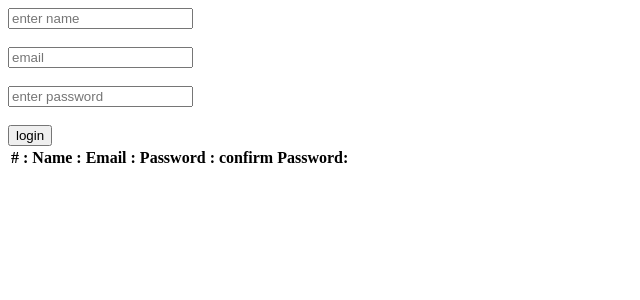
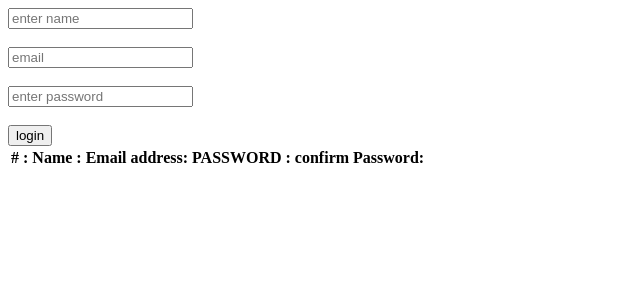
Before and after one commit to Luffyyyyyyyyyy/reactiveForm, an Angular app: page / in a window 1280 px wide. Shown: the top 300 px of the page, without its empty margins (0-640 px from the left). Built offline with nearby package versions, Linux system fonts and the light colour scheme.

Commit message:
just check

```diff
--- a/src/app/app.component.html
+++ b/src/app/app.component.html
@@ -12,8 +12,8 @@
         <tr>
             <th># :</th>
             <th>Name :</th>
-            <th>Email :</th>
-            <th>Password :</th>
+            <th>Email address:</th>
+            <th>PASSWORD :</th>
             <th>confirm Password:</th>
         </tr>
     </thead>
```
